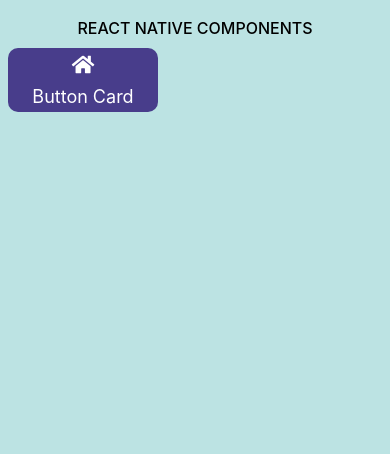
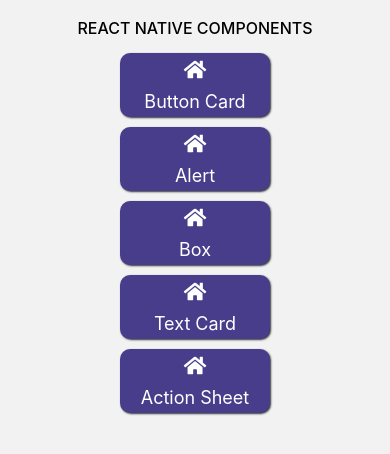
Before and after one commit to darsan012/react-native-playground, a React Native app: screen / in a window 390 px wide. Shown: the top 454 px of the page. Built offline with nearby package versions, Linux system fonts and the light colour scheme.

Commit message:
ability to go to the specific page after clicking the card component

```diff
--- a/src/components/CardComponent.js
+++ b/src/components/CardComponent.js
@@ -1,14 +1,14 @@
 import React from 'react';
 
-import {View, Text, StyleSheet} from 'react-native';
+import {View, Text, StyleSheet, TouchableOpacity} from 'react-native';
 import Icon from 'react-native-vector-icons/FontAwesome5';
 
-const CardComponent = ({title}) => {
+const CardComponent = ({item, clickHandler}) => {
   return (
-    <View style={style.container}>
+    <TouchableOpacity style={style.container} onPress={clickHandler}>
       <Icon name="home" size={20} color="white" />
-      <Text style={style.title}>{title}</Text>
-    </View>
+      <Text style={style.titleText}>{item.title}</Text>
+    </TouchableOpacity>
   );
 };
 
@@ -20,10 +20,15 @@
     height: 120,
     width: 150,
     padding: 5,
+    margin: 5,
     borderRadius: 10,
     backgroundColor: 'darkslateblue',
+    elevation: 3,
+    shadowColor: '#333',
+    shadowOffset: {width: 1, height: 1},
+    shadowRadius: 2,
   },
-  title: {
+  titleText: {
     color: 'white',
     fontSize: 18,
     alignItems: 'center',
--- a/src/screen/ButtonScreen.js
+++ b/src/screen/ButtonScreen.js
@@ -12,7 +12,9 @@
   return (
     <SafeAreaView>
       <ScrollView style={style.ButtonContainer}>
-        <View></View>
+        <View>
+          <Text>This is button screen</Text>
+        </View>
       </ScrollView>
     </SafeAreaView>
   );
--- a/src/screen/Homescreen.js
+++ b/src/screen/Homescreen.js
@@ -9,15 +9,53 @@
 } from 'react-native';
 import CardComponent from '../components/CardComponent';
 
-const Homescreen = () => {
+const Homescreen = ({navigation}) => {
+  const Headers = [
+    {
+      screenName: 'Button',
+      title: 'Button Card',
+    },
+    {
+      screenName: 'Text',
+      title: 'Alert',
+    },
+    {
+      screenName: 'Text',
+      title: 'Box',
+    },
+    {
+      screenName: 'Text',
+      title: 'Text Card',
+    },
+    {
+      screenName: 'Text',
+      title: 'Action Sheet',
+    },
+  ];
+  const clickHandler = screenName => {
+    console.log(screenName);
+    navigation.navigate(screenName);
+  };
   return (
     <SafeAreaView>
       <ScrollView style={style.HomeContainer}>
         <View style={style.HeaderContainer}>
           <Text style={style.HeaderText}>REACT NATIVE COMPONENTS</Text>
         </View>
-        <View>
-          <CardComponent title="Button Card" />
+        {/* <FlatList
+        data={headers}
+        renderItem={({item}) => <CardComponent item={item} />}
+      /> */}
+        <View style={style.CardLayout}>
+          {Headers.map((title, index) => (
+            <CardComponent
+              key={index}
+              item={title}
+              clickHandler={() => {
+                clickHandler(title.screenName);
+              }}
+            />
+          ))}
         </View>
       </ScrollView>
     </SafeAreaView>
@@ -32,7 +70,7 @@
     display: 'flex',
     height: height,
     width: width,
-    backgroundColor: 'rgb(188,227,227)',
+    // backgroundColor: 'rgb(188,227,227)',
     padding: 8,
   },
   HeaderContainer: {alignItems: 'center', padding: 10},
@@ -41,6 +79,12 @@
     color: 'black',
     fontWeight: '500',
   },
+  CardLayout: {
+    flex: 1,
+    alignItems: 'center',
+    // flexDirection: 'row',
+    flexWrap: 'wrap',
+  },
 });
 
 export default Homescreen;
--- a/src/screen/Textscreen.js
+++ b/src/screen/Textscreen.js
@@ -6,7 +6,7 @@
     <SafeAreaView>
       <ScrollView>
         <View>
-          <Text>Welcome</Text>
+          <Text>Welcome to the text screen</Text>
         </View>
       </ScrollView>
     </SafeAreaView>
```
